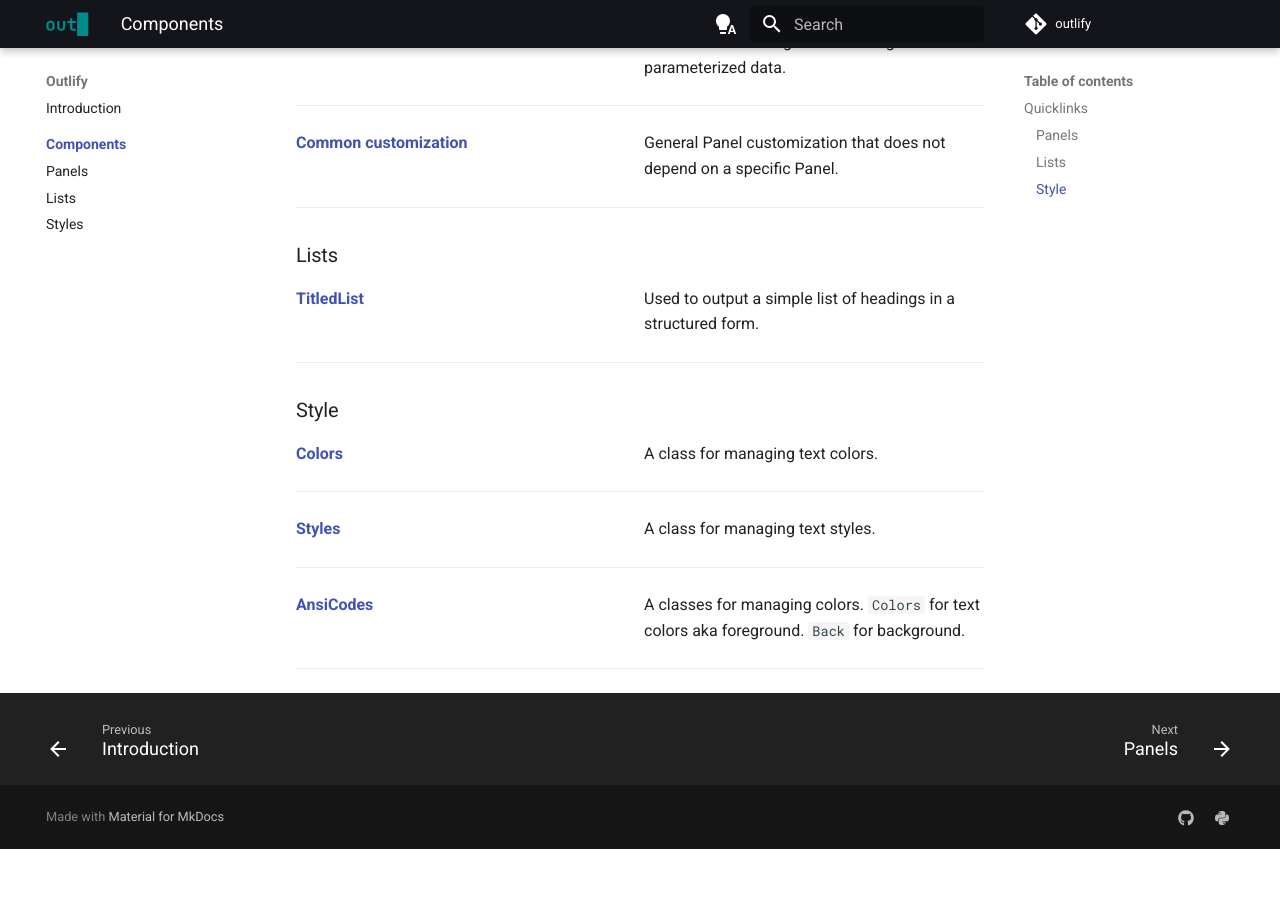
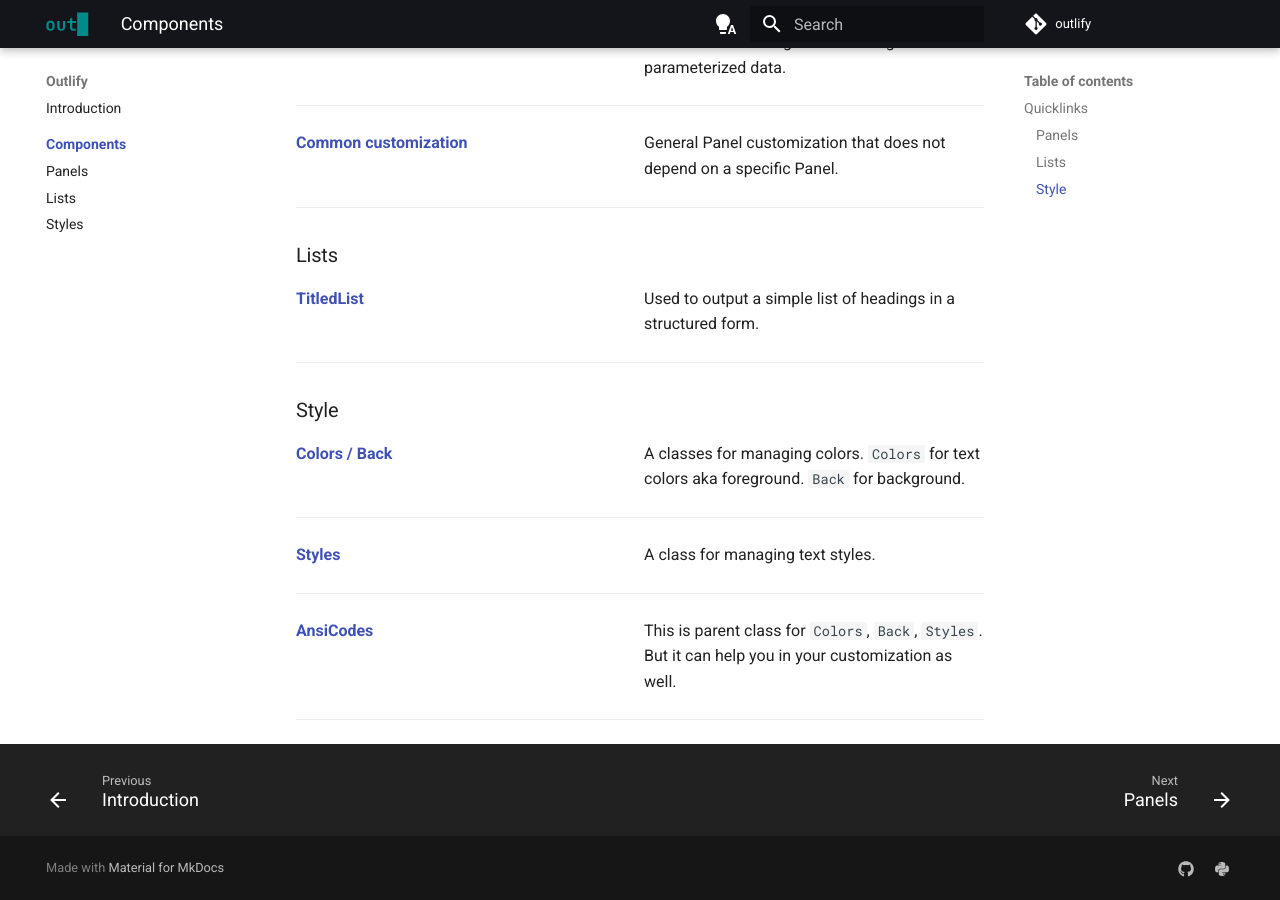
Before and after one commit to k1shk1n/outlify, an MkDocs documentation site: the page built from docs/components/index.md, in a window 1280 px wide and 900 px high, scrolled down 659 px. Built offline with MkDocs 1.6.1 and Material for MkDocs 9.7.7, drawn with Linux system fonts in a browser that asks for light colours; comment, search, counter and statistics services are not loaded; the version menu is left out; before the commit the page ends 1508 px from its top, so only the background shows below that.

Commit message:
fix docs

```diff
--- a/docs/components/index.md
+++ b/docs/components/index.md
@@ -47,9 +47,11 @@ Used to output a simple list of headings in a structured form.
 
 ### Style
 <div class="grid" markdown>
-[**Colors**](style.md#colors-back)
+[**Colors / Back**](style.md#colors-back)
 
-A class for managing text colors.
+A classes for managing colors.
+`Colors` for text colors aka foreground.
+`Back` for background.
 </div>
 
 ---
@@ -65,9 +67,8 @@ A class for managing text styles.
 <div class="grid" markdown>
 [**AnsiCodes**](style.md#ansicodes)
 
-A classes for managing colors.
-`Colors` for text colors aka foreground.
-`Back` for background.
+This is parent class for `Colors`, `Back`, `Styles`.
+But it can help you in your customization as well.
 </div>
 
 ---
```
Also changed, not shown: README.md (+2 -0 lines), 1 other file.
